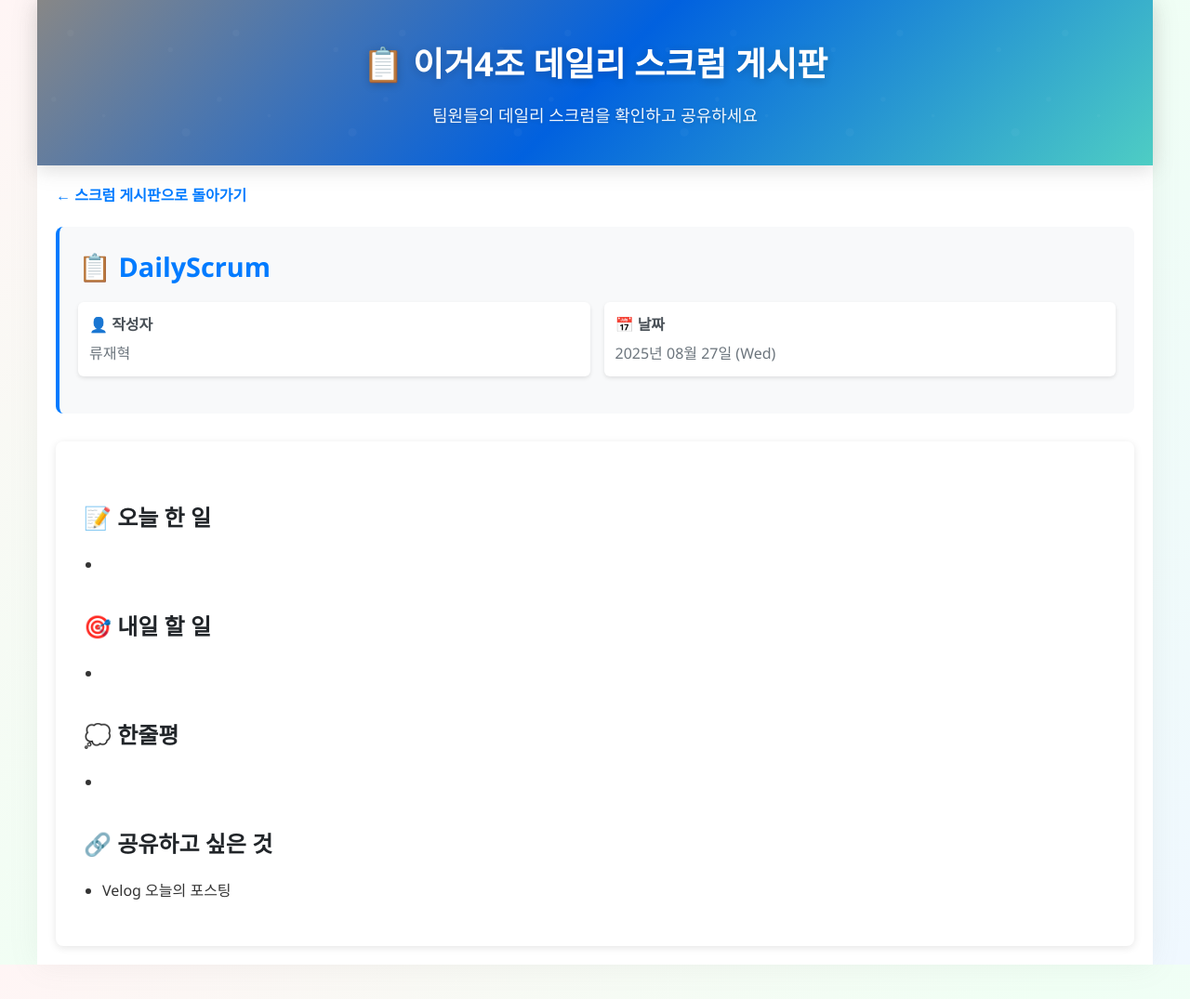
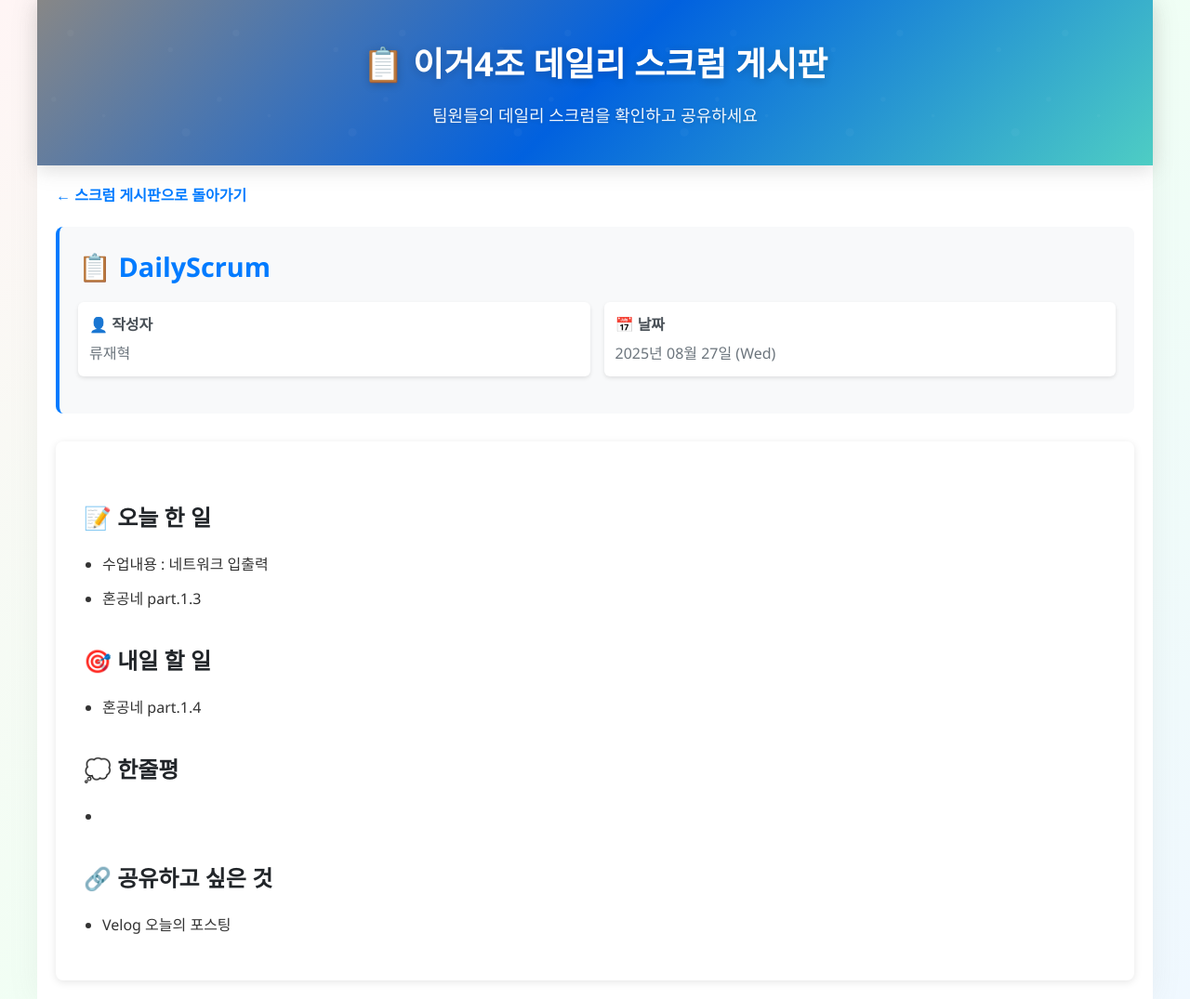
Before and after one commit to fbwogur121/DailyScrum-SSG, a Jekyll site: the page built from _posts/August, 2025/2025-08-27/2025-08-27-류재혁-DailyScrum.md, in a window 1280 px wide. Shown: the whole page at 93% size. Built offline with Jekyll 4.4.1, drawn with Linux system fonts in a browser that asks for light colours.

Commit message:
25.08.27 DailyScrum

```diff
--- a/_posts/August, 2025/2025-08-27/2025-08-27-류재혁-DailyScrum.md
+++ b/_posts/August, 2025/2025-08-27/2025-08-27-류재혁-DailyScrum.md
@@ -7,10 +7,11 @@ categories: [scrum]
 ---
 
 ## 📝 오늘 한 일
--
+- 수업내용 : 네트워크 입출력
+- 혼공네 part.1.3
 
 ## 🎯 내일 할 일
--
+- 혼공네 part.1.4
 
 ## 💭 한줄평
 -
```
Also changed, not shown: _posts/August, 2025/2025-08-26/2025-08-26-류재혁-DailyScrum.md (+3 -3 lines).
